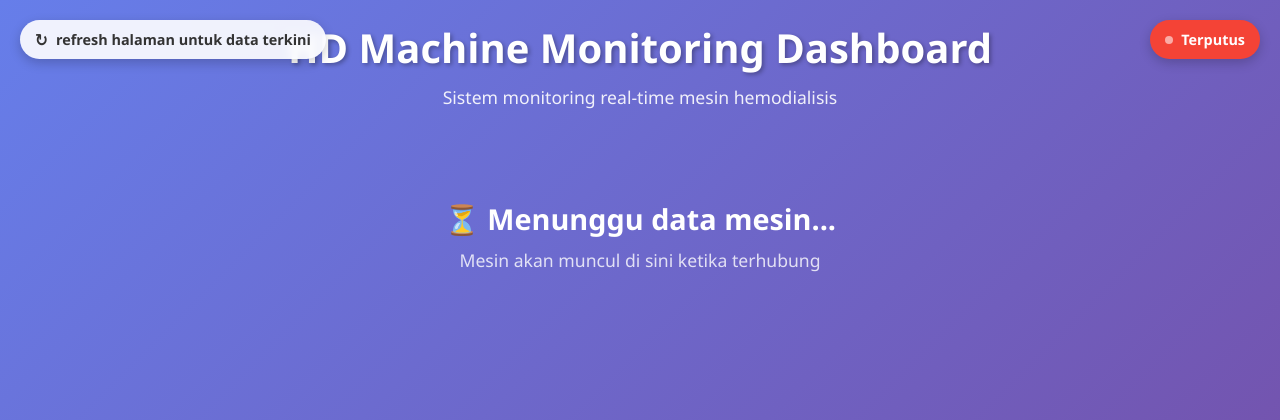
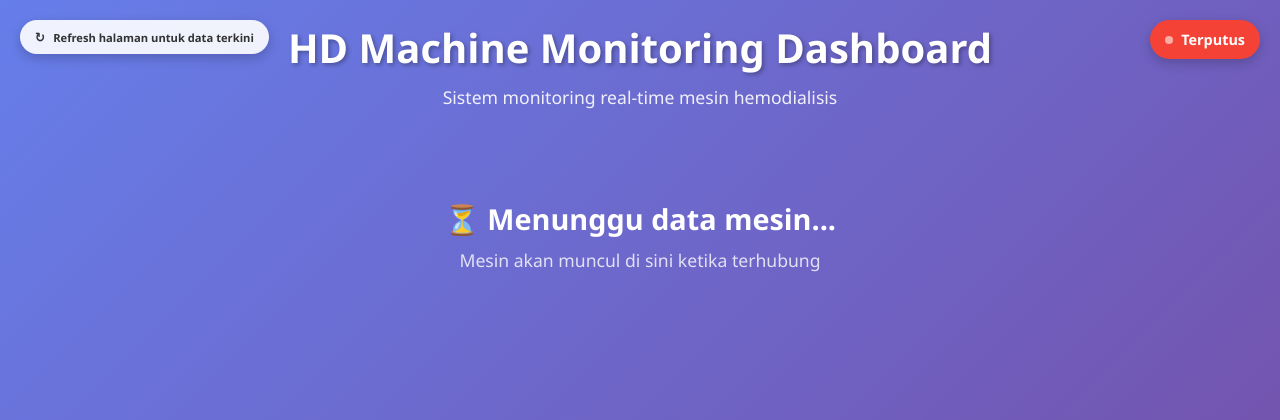
Before and after one commit to rifai-ahmad11/devmonitoring-hd, a Flask app: page / in a window 1280 px wide. Shown: the top 420 px of the page. Run offline with Flask 3, Linux system fonts and the light colour scheme; the visitor is signed in with stand-in values (Sample User, id 1); data that the repository does not hold is empty; some libraries are stand-ins or nearby versions.

Commit message:
Update index.html, edit refresh

```diff
--- a/templates/index.html
+++ b/templates/index.html
@@ -283,7 +283,7 @@
             color: #333;
             padding: 8px 15px;
             border-radius: 20px;
-            font-size: 0.9em;
+            font-size: 0.7em;
             font-weight: bold;
             display: flex;
             align-items: center;
@@ -292,7 +292,7 @@
             cursor: pointer;
             transition: all 0.3s ease;
             z-index: 1000;
-            backdrop-filter: blur(4px);
+
         }
 
         .refresh-btn:hover {
@@ -590,7 +590,7 @@
     </div>
 
     <div class="refresh-btn" id="refreshButton">
-        <span class="refresh-icon">↻</span> refresh halaman untuk data terkini
+        <span class="refresh-icon">↻</span> Refresh halaman untuk data terkini
     </div>
 
     <div class="connection-status disconnected" id="connectionStatus">
```
